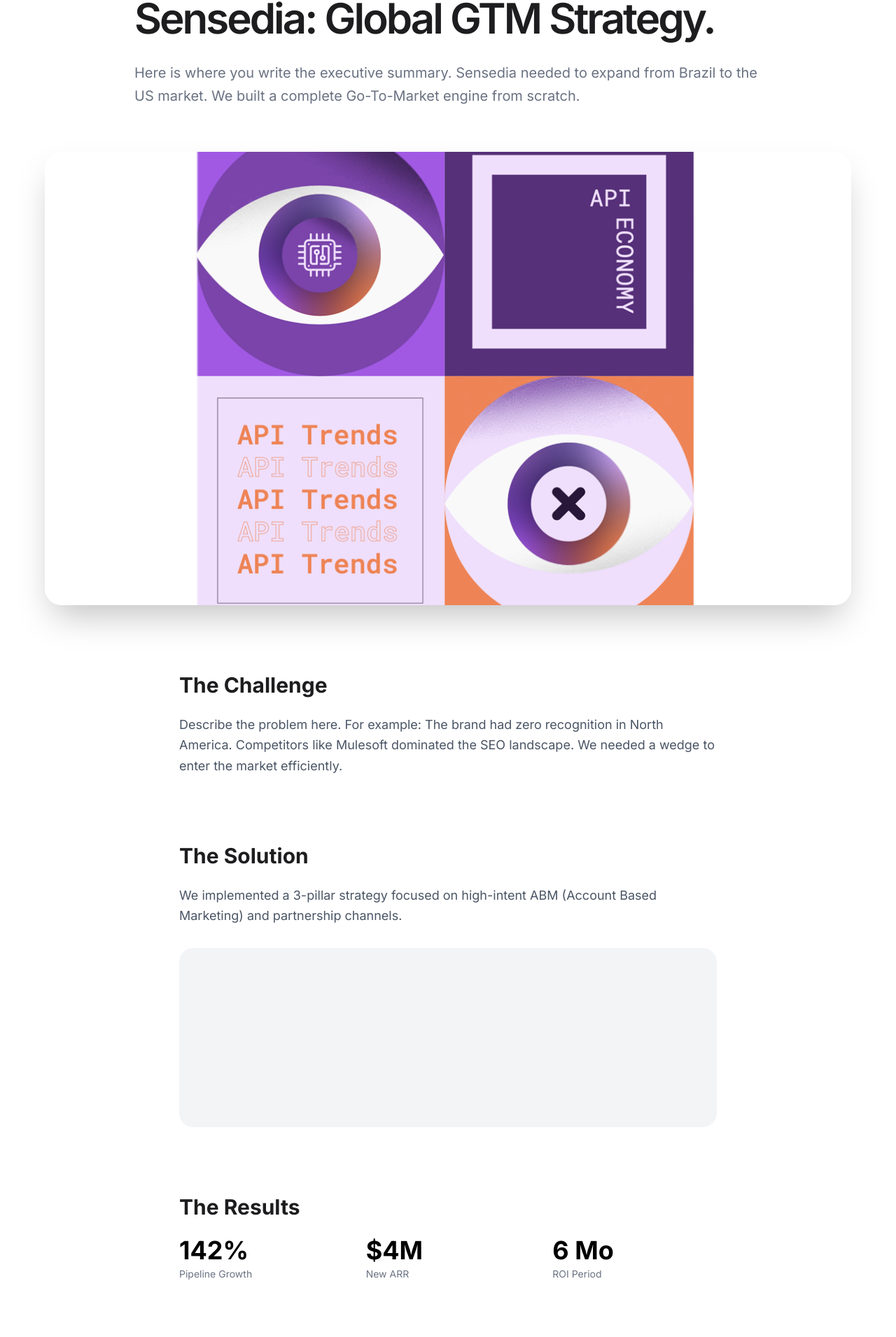
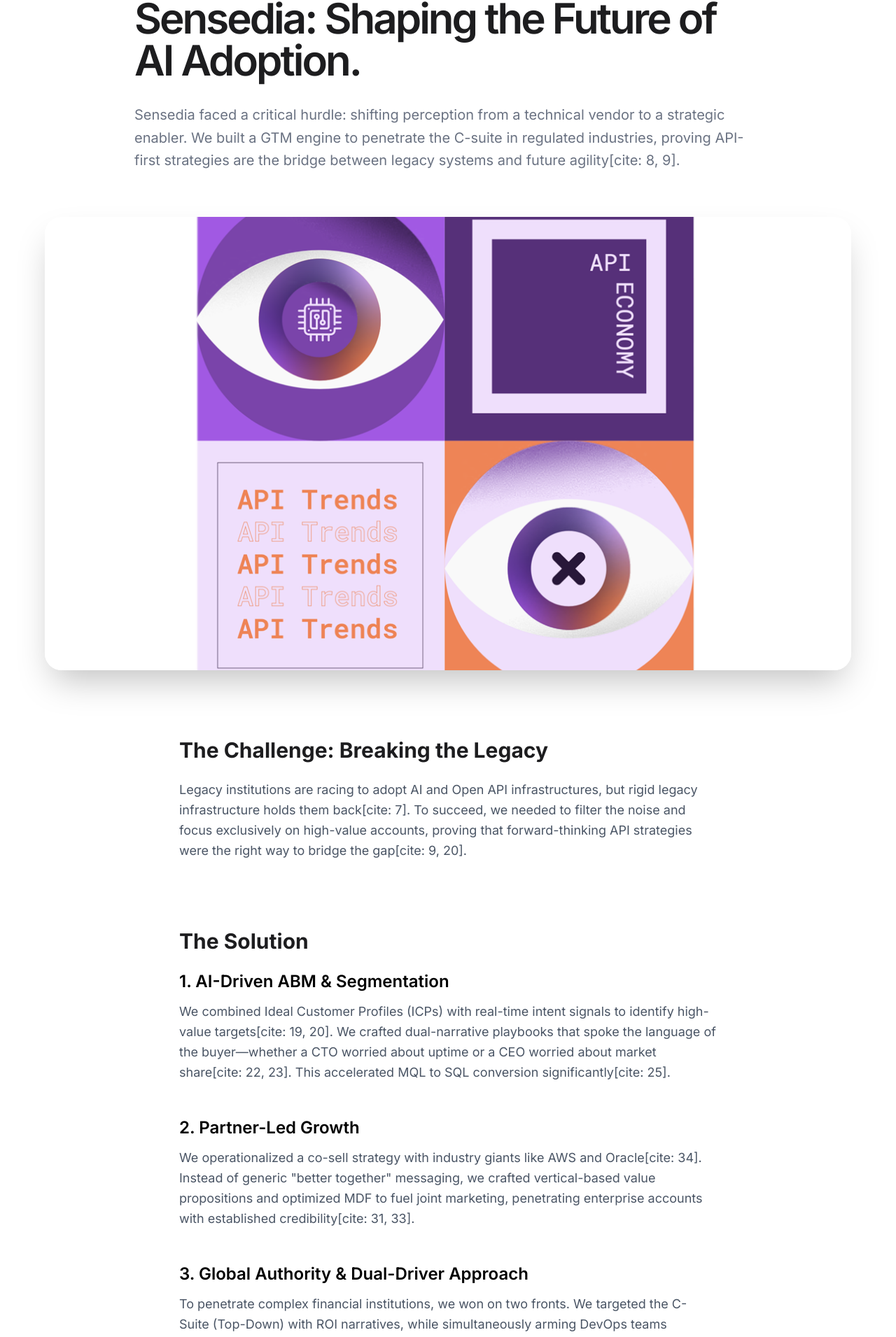
Before and after one commit to dcm2-mkt/dcm2-site, a Next.js app: page /work/sensedia in a window 1280 px wide. Shown: the part 252-2163 px from the top of the page at 70% size. Built offline with nearby package versions, Linux system fonts and the light colour scheme.

Commit message:
Update Sensedia content from PDF

```diff
--- a/app/work/sensedia/page.tsx
+++ b/app/work/sensedia/page.tsx
@@ -25,13 +25,14 @@
         transition={{ duration: 0.5 }}
         className="max-w-4xl mx-auto mb-16"
       >
-        <p className="text-sm font-bold uppercase tracking-widest text-gray-400 mb-4">2023 • B2B Marketing</p>
+        <p className="text-sm font-bold uppercase tracking-widest text-gray-400 mb-4">2023 • Global GTM Strategy</p>
         <h1 className="text-5xl md:text-6xl font-semibold tracking-tighter text-[#1d1d1f] mb-8">
-          Sensedia: Global GTM Strategy.
+          Sensedia: Shaping the Future of AI Adoption.
         </h1>
         <p className="text-xl text-gray-500 leading-relaxed">
-          Here is where you write the executive summary. Sensedia needed to expand from Brazil to the US market.
-          We built a complete Go-To-Market engine from scratch.
+          Sensedia faced a critical hurdle: shifting perception from a technical vendor to a strategic enabler.
+          We built a GTM engine to penetrate the C-suite in regulated industries, proving API-first strategies
+          are the bridge between legacy systems and future agility[cite: 8, 9].
         </p>
       </motion.div>
 
@@ -43,7 +44,6 @@
         className="max-w-6xl mx-auto mb-24 rounded-3xl overflow-hidden shadow-2xl"
       >
         <div className="relative aspect-video w-full">
-            {/* Replace with your real image */}
              <Image
                 src="/project1.png"
                 alt="Sensedia Hero"
@@ -58,22 +58,49 @@
 
         {/* Challenge */}
         <section>
-            <h2 className="text-3xl font-bold text-[#1d1d1f] mb-6">The Challenge</h2>
+            <h2 className="text-3xl font-bold text-[#1d1d1f] mb-6">The Challenge: Breaking the Legacy</h2>
             <p className="text-lg text-gray-600 leading-relaxed">
-                Describe the problem here. For example: The brand had zero recognition in North America.
-                Competitors like Mulesoft dominated the SEO landscape. We needed a wedge to enter the market efficiently.
+                Legacy institutions are racing to adopt AI and Open API infrastructures, but rigid legacy infrastructure
+                holds them back[cite: 7]. To succeed, we needed to filter the noise and focus exclusively on high-value accounts,
+                proving that forward-thinking API strategies were the right way to bridge the gap[cite: 9, 20].
             </p>
         </section>
 
         {/* Solution */}
         <section>
             <h2 className="text-3xl font-bold text-[#1d1d1f] mb-6">The Solution</h2>
-            <p className="text-lg text-gray-600 leading-relaxed mb-8">
-                We implemented a 3-pillar strategy focused on high-intent ABM (Account Based Marketing) and partnership channels.
-            </p>
-            {/* Optional: Add another image here */}
-            <div className="relative h-64 w-full rounded-2xl overflow-hidden bg-gray-100 mb-8">
-                 {/* <Image src="/some-detail-shot.png" fill className="object-cover" /> */}
+            <div className="space-y-12">
+
+                {/* Pillar 1 */}
+                <div>
+                    <h3 className="text-2xl font-semibold text-black mb-3">1. AI-Driven ABM & Segmentation</h3>
+                    <p className="text-lg text-gray-600 leading-relaxed">
+                        We combined Ideal Customer Profiles (ICPs) with real-time intent signals to identify high-value targets[cite: 19, 20].
+                        We crafted dual-narrative playbooks that spoke the language of the buyer—whether a CTO worried about
+                        uptime or a CEO worried about market share[cite: 22, 23]. This accelerated MQL to SQL conversion significantly[cite: 25].
+                    </p>
+                </div>
+
+                {/* Pillar 2 */}
+                <div>
+                    <h3 className="text-2xl font-semibold text-black mb-3">2. Partner-Led Growth</h3>
+                    <p className="text-lg text-gray-600 leading-relaxed">
+                        We operationalized a co-sell strategy with industry giants like AWS and Oracle[cite: 34].
+                        Instead of generic "better together" messaging, we crafted vertical-based value propositions
+                        and optimized MDF to fuel joint marketing, penetrating enterprise accounts with established credibility[cite: 31, 33].
+                    </p>
+                </div>
+
+                {/* Pillar 3 */}
+                <div>
+                    <h3 className="text-2xl font-semibold text-black mb-3">3. Global Authority & Dual-Driver Approach</h3>
+                    <p className="text-lg text-gray-600 leading-relaxed">
+                        To penetrate complex financial institutions, we won on two fronts. We targeted the C-Suite (Top-Down)
+                        with ROI narratives, while simultaneously arming DevOps teams (Bottom-Up) with technical proof points
+                        and fully supported pilots[cite: 42, 43].
+                    </p>
+                </div>
+
             </div>
         </section>
 
@@ -82,16 +109,16 @@
             <h2 className="text-3xl font-bold text-[#1d1d1f] mb-6">The Results</h2>
             <div className="grid grid-cols-2 md:grid-cols-3 gap-8">
                 <div>
-                    <h3 className="text-4xl font-bold text-black mb-1">142%</h3>
-                    <p className="text-sm text-gray-500">Pipeline Growth</p>
+                    <h3 className="text-4xl font-bold text-black mb-1">Co-Sell</h3>
+                    <p className="text-sm text-gray-500">Strategy with AWS/Oracle [cite: 34]</p>
                 </div>
                 <div>
-                    <h3 className="text-4xl font-bold text-black mb-1">$4M</h3>
-                    <p className="text-sm text-gray-500">New ARR</p>
+                    <h3 className="text-4xl font-bold text-black mb-1">MQL to SQL</h3>
+                    <p className="text-sm text-gray-500">Accelerated Conversion [cite: 25]</p>
                 </div>
                 <div>
-                    <h3 className="text-4xl font-bold text-black mb-1">6 Mo</h3>
-                    <p className="text-sm text-gray-500">ROI Period</p>
+                    <h3 className="text-4xl font-bold text-black mb-1">Global</h3>
+                    <p className="text-sm text-gray-500">Brand Authority Established [cite: 38]</p>
                 </div>
             </div>
         </section>
```
